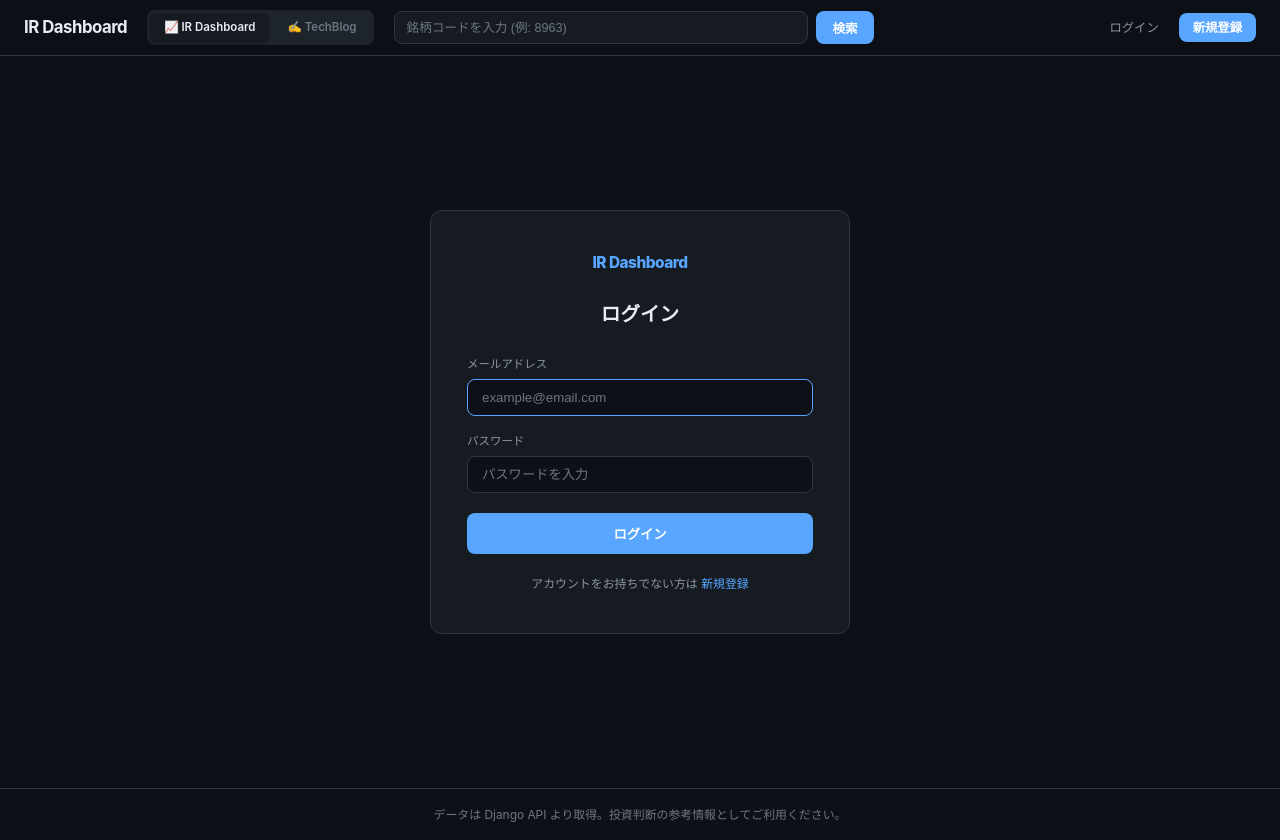
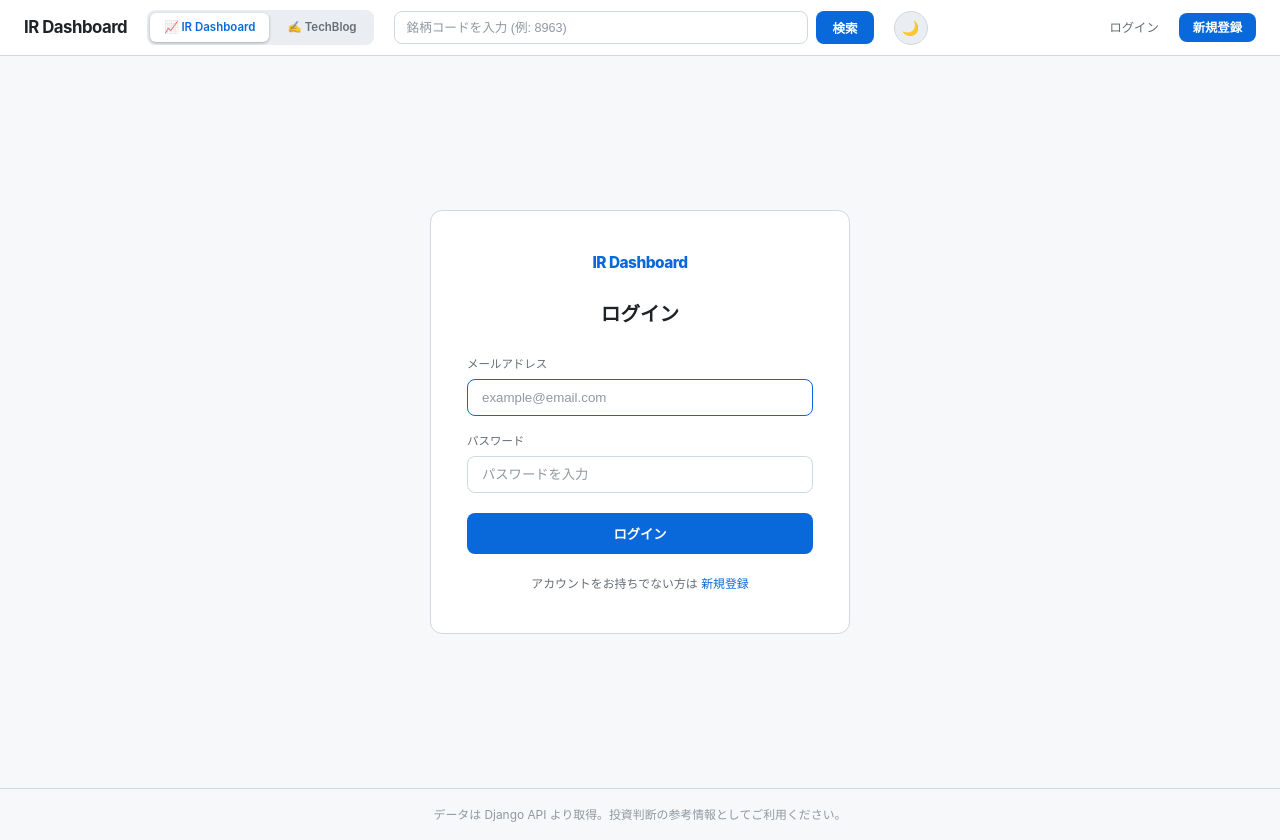
Before and after one commit to believeriver/frontend_apps, a React (Vite) app in the folder claude/: page /login in a window 1280 px wide. Built offline with nearby package versions, Linux system fonts and the light colour scheme.

Commit message:
20260413 02 add white mode

```diff
--- a/claude/src/App.tsx
+++ b/claude/src/App.tsx
@@ -4,6 +4,7 @@
 import { store, RootState, AppDispatch } from './store';
 import { restoreSession, logout } from './store/authSlice';
 import SearchBar from './components/SearchBar';
+import { useTheme } from './hooks/useTheme';
 
 // Landing
 import LandingPage from './pages/LandingPage';
@@ -85,6 +86,16 @@
   );
 }
 
+// ── テーマ切替ボタン ──────────────────────────────────────
+function ThemeToggle() {
+  const { theme, toggle } = useTheme();
+  return (
+    <button className="theme-toggle" onClick={toggle} title={theme === 'dark' ? 'ライトモードへ' : 'ダークモードへ'}>
+      {theme === 'dark' ? '☀️' : '🌙'}
+    </button>
+  );
+}
+
 // ── レイアウト ────────────────────────────────────────────
 function Layout({ children }: { children: React.ReactNode }) {
   const location  = useLocation();
@@ -99,6 +110,7 @@
         </Link>
         <AppSwitcher />
         {!isEditor && <SearchBar />}
+        <ThemeToggle />
         <AuthControl />
       </header>
       <main className="app-main">{children}</main>
--- /dev/null
+++ b/claude/src/hooks/useTheme.ts
@@ -0,0 +1,25 @@
+import { useEffect, useState } from 'react';
+
+export type Theme = 'dark' | 'light';
+
+const STORAGE_KEY = 'app-theme';
+
+function getInitialTheme(): Theme {
+  const stored = localStorage.getItem(STORAGE_KEY);
+  if (stored === 'light' || stored === 'dark') return stored;
+  // OSのシステム設定に合わせる
+  return window.matchMedia('(prefers-color-scheme: light)').matches ? 'light' : 'dark';
+}
+
+export function useTheme() {
+  const [theme, setTheme] = useState<Theme>(getInitialTheme);
+
+  useEffect(() => {
+    document.documentElement.setAttribute('data-theme', theme);
+    localStorage.setItem(STORAGE_KEY, theme);
+  }, [theme]);
+
+  const toggle = () => setTheme(t => t === 'dark' ? 'light' : 'dark');
+
+  return { theme, toggle };
+}
--- a/claude/src/index.css
+++ b/claude/src/index.css
@@ -2,19 +2,86 @@
 *, *::before, *::after { box-sizing: border-box; margin: 0; padding: 0; }
 
 :root {
-  --bg: #0d1117;
-  --bg-card: #161b22;
-  --bg-hover: #1e242c;
-  --border: #30363d;
-  --text: #e6edf3;
-  --text-muted: #8b949e;
-  --text-dim: #6e7681;
-  --accent: #58a6ff;
-  --positive: #3fb950;
-  --negative: #f85149;
-  --radius: 8px;
-  --header-h: 56px;
-}
+  /* ── ダークモード（デフォルト） ── */
+  --bg:        #0d1117;
+  --bg-main:   #0d1117;
+  --bg-card:   #161b22;
+  --bg-hover:  #1e242c;
+  --border:    #30363d;
+  --text:      #e6edf3;
+  --text-main: #e6edf3;
+  --text-muted:#8b949e;
+  --text-dim:  #6e7681;
+  --accent:    #58a6ff;
+  --positive:  #3fb950;
+  --negative:  #f85149;
+  --radius:    8px;
+  --header-h:  56px;
+  --shadow:    0 1px 3px rgba(0,0,0,0.4);
+}
+
+/* ── ライトモード ── */
+[data-theme="light"] {
+  --bg:        #ffffff;
+  --bg-main:   #f6f8fa;
+  --bg-card:   #ffffff;
+  --bg-hover:  #eaeef2;
+  --border:    #d0d7de;
+  --text:      #1f2328;
+  --text-main: #1f2328;
+  --text-muted:#656d76;
+  --text-dim:  #9198a1;
+  --accent:    #0969da;
+  --positive:  #1a7f37;
+  --negative:  #d1242f;
+  --shadow:    0 1px 3px rgba(0,0,0,0.12);
+}
+
+/* ライトモード追加調整 */
+[data-theme="light"] body {
+  background: var(--bg-main);
+}
+[data-theme="light"] .app-header {
+  background: rgba(255,255,255,0.92);
+  border-bottom-color: var(--border);
+}
+[data-theme="light"] .app-footer {
+  background: var(--bg-main);
+  border-top-color: var(--border);
+}
+[data-theme="light"] input,
+[data-theme="light"] select,
+[data-theme="light"] textarea {
+  background: var(--bg-card);
+  color: var(--text);
+  border-color: var(--border);
+}
+[data-theme="light"] .logo { color: var(--text); }
+[data-theme="light"] .app-tab { color: var(--text-muted); }
+[data-theme="light"] .app-tab.active { color: var(--accent); }
+[data-theme="light"] .tl-card { background: var(--bg-card); }
+[data-theme="light"] .tl-markdown-body { background: var(--bg-card); }
+[data-theme="light"] .tl-markdown-body blockquote { background: var(--bg-hover); }
+[data-theme="light"] .md-note-info  { background: rgba(9,105,218,0.06); }
+[data-theme="light"] .md-note-warn  { background: rgba(154,103,0,0.06); }
+[data-theme="light"] .md-note-alert { background: rgba(209,36,47,0.06); }
+[data-theme="light"] .lp-root { background: #f6f8fa; }
+[data-theme="light"] .lp-orb-1 { background: rgba(9,105,218,0.10); }
+[data-theme="light"] .lp-orb-2 { background: rgba(130,80,255,0.08); }
+[data-theme="light"] .lp-orb-3 { background: rgba(26,127,55,0.06); }
+[data-theme="light"] .lp-grid {
+  background-image: radial-gradient(circle, rgba(0,0,0,0.08) 1px, transparent 1px);
+}
+[data-theme="light"] .lp-card {
+  background: rgba(255,255,255,0.9);
+  border-color: var(--border);
+}
+[data-theme="light"] .lp-nav-brand { color: var(--text-muted); }
+[data-theme="light"] .lp-nav-github { color: var(--text-muted); }
+[data-theme="light"] .lp-tagline,
+[data-theme="light"] .lp-sub { color: var(--text-muted); }
+[data-theme="light"] .lp-footer { color: var(--text-dim); }
+[data-theme="light"] .lp-footer a { color: var(--text-dim); }
 
 html { font-size: 14px; }
 body {
@@ -941,6 +1008,27 @@
   transition: all 0.15s;
 }
 .auth-logout-btn:hover { border-color: var(--negative); color: var(--negative); }
+
+/* ── テーマ切替ボタン ── */
+.theme-toggle {
+  width: 34px;
+  height: 34px;
+  border-radius: 50%;
+  border: 1px solid var(--border);
+  background: var(--bg-hover);
+  cursor: pointer;
+  font-size: 1rem;
+  display: flex;
+  align-items: center;
+  justify-content: center;
+  transition: background 0.2s, border-color 0.2s, transform 0.2s;
+  flex-shrink: 0;
+}
+.theme-toggle:hover {
+  background: var(--bg-card);
+  border-color: var(--accent);
+  transform: rotate(20deg);
+}
 
 /* ── Auth Pages (Login / Register) ── */
 .auth-page {
--- a/claude/src/pages/LandingPage.tsx
+++ b/claude/src/pages/LandingPage.tsx
@@ -1,4 +1,5 @@
 import { Link } from 'react-router-dom';
+import { useTheme } from '../hooks/useTheme';
 
 // ── GitHub SVG Icon ──────────────────────────────────────────
 function GitHubIcon() {
@@ -44,6 +45,7 @@
 
 // ── Landing Page ──────────────────────────────────────────────
 export default function LandingPage() {
+  const { theme, toggle } = useTheme();
   return (
     <div className="lp-root">
       {/* 背景装飾 */}
@@ -55,6 +57,10 @@
       {/* ナビ */}
       <nav className="lp-nav">
         <span className="lp-nav-brand">◈ believeriver</span>
+        <div style={{ display: 'flex', gap: '8px', alignItems: 'center' }}>
+          <button className="theme-toggle" onClick={toggle} title={theme === 'dark' ? 'ライトモードへ' : 'ダークモードへ'}>
+            {theme === 'dark' ? '☀️' : '🌙'}
+          </button>
           <a
             href="https://github.com/believeriver"
             target="_blank"
@@ -64,6 +70,7 @@
             <GitHubIcon />
             <span>GitHub</span>
           </a>
+        </div>
       </nav>
 
       {/* ヒーロー */}
```
Lines whose indentation alone changed are shown as unchanged.
